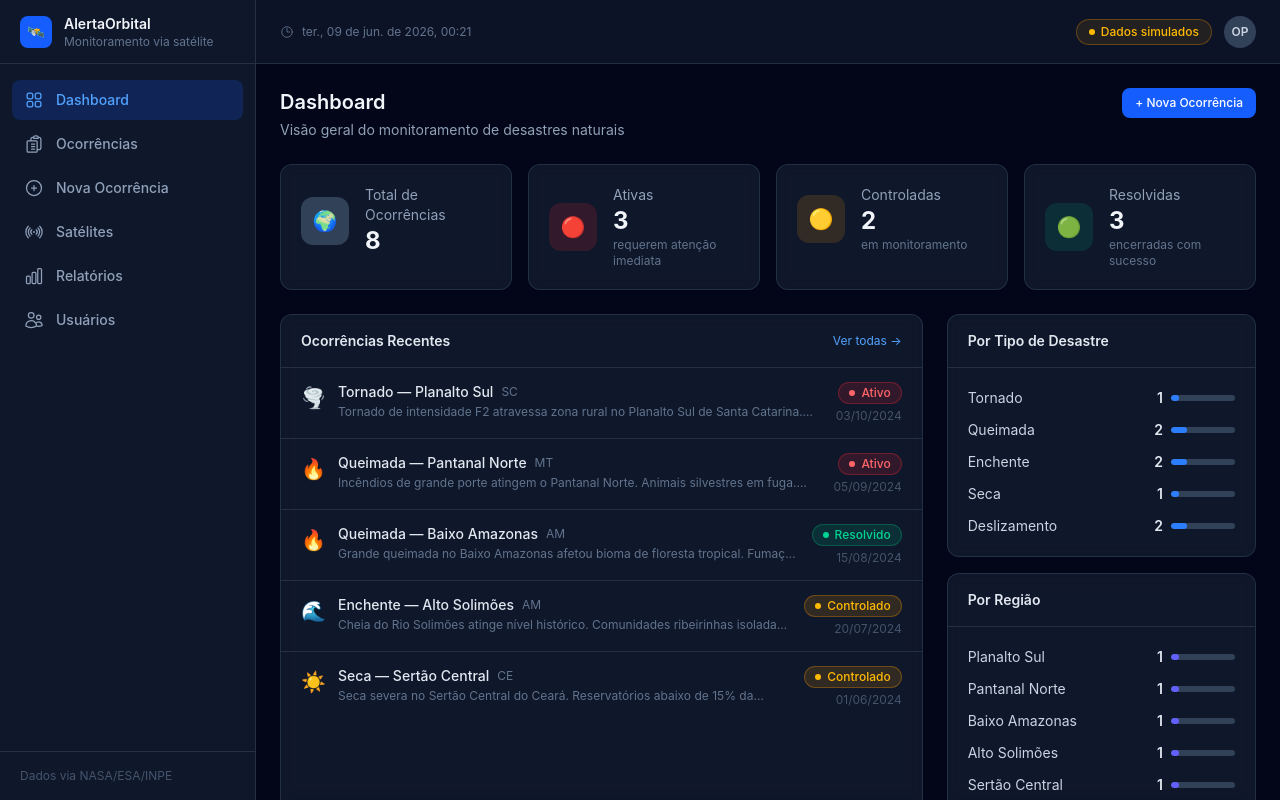
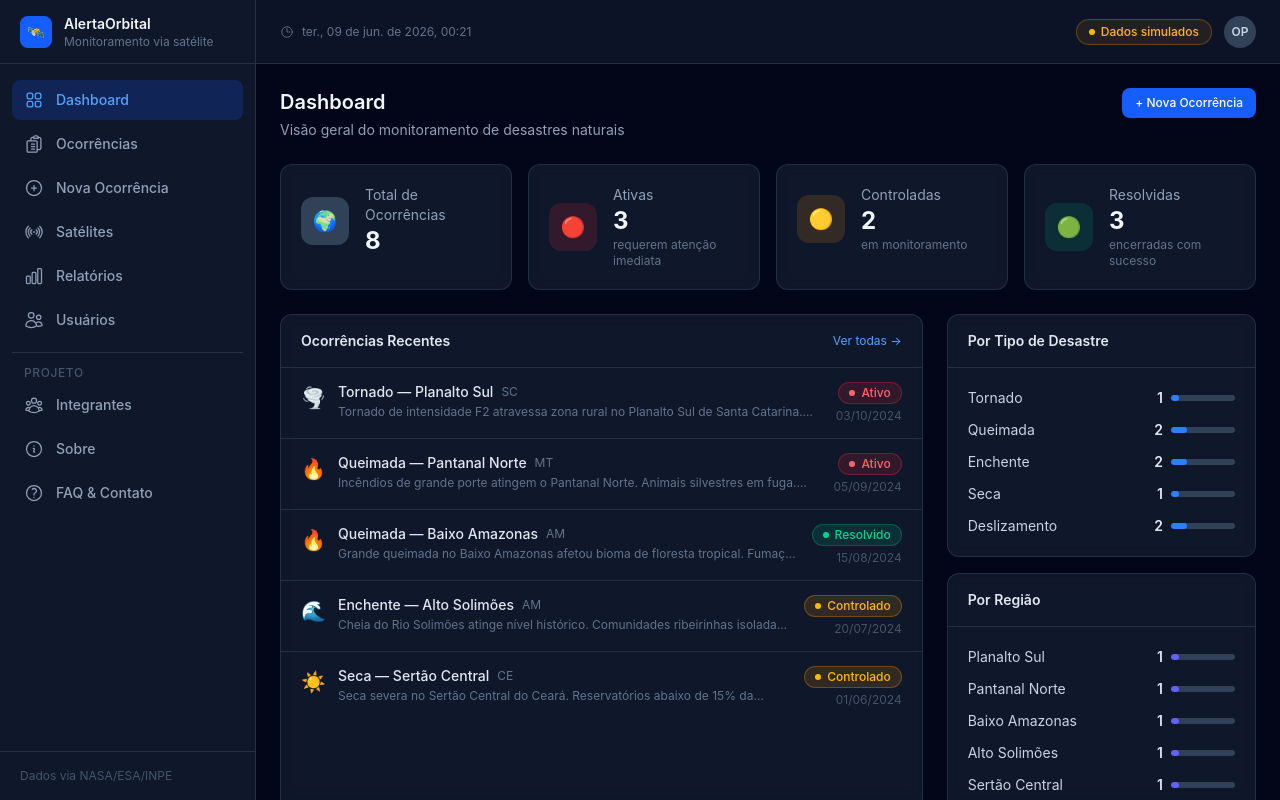
Before and after one commit to MaThPMJ/AlertaOrbital-GS, a React (Vite) app: page / in a window 1280 px wide. Built offline with nearby package versions, Linux system fonts and the light colour scheme; no server answers.

Commit message:
Modifica SideBar

```diff
--- a/src/components/layout/Sidebar.tsx
+++ b/src/components/layout/Sidebar.tsx
@@ -64,6 +64,36 @@ const navItems: NavItem[] = [
   },
 ];
 
+const navItemsInfo: NavItem[] = [
+  {
+    to: '/integrantes',
+    label: 'Integrantes',
+    icon: (
+      <svg viewBox="0 0 24 24" fill="none" stroke="currentColor" strokeWidth={1.5} className="h-5 w-5">
+        <path strokeLinecap="round" strokeLinejoin="round" d="M18 18.72a9.094 9.094 0 003.741-.479 3 3 0 00-4.682-2.72m.94 3.198l.001.031c0 .225-.012.447-.037.666A11.944 11.944 0 0112 21c-2.17 0-4.207-.576-5.963-1.584A6.062 6.062 0 016 18.719m12 0a5.971 5.971 0 00-.941-3.197m0 0A5.995 5.995 0 0012 12.75a5.995 5.995 0 00-5.058 2.772m0 0a3 3 0 00-4.681 2.72 8.986 8.986 0 003.74.477m.94-3.197a5.971 5.971 0 00-.94 3.197M15 6.75a3 3 0 11-6 0 3 3 0 016 0zm6 3a2.25 2.25 0 11-4.5 0 2.25 2.25 0 014.5 0zm-13.5 0a2.25 2.25 0 11-4.5 0 2.25 2.25 0 014.5 0z" />
+      </svg>
+    ),
+  },
+  {
+    to: '/sobre',
+    label: 'Sobre',
+    icon: (
+      <svg viewBox="0 0 24 24" fill="none" stroke="currentColor" strokeWidth={1.5} className="h-5 w-5">
+        <path strokeLinecap="round" strokeLinejoin="round" d="M11.25 11.25l.041-.02a.75.75 0 011.063.852l-.708 2.836a.75.75 0 001.063.853l.041-.021M21 12a9 9 0 11-18 0 9 9 0 0118 0zm-9-3.75h.008v.008H12V8.25z" />
+      </svg>
+    ),
+  },
+  {
+    to: '/faq',
+    label: 'FAQ & Contato',
+    icon: (
+      <svg viewBox="0 0 24 24" fill="none" stroke="currentColor" strokeWidth={1.5} className="h-5 w-5">
+        <path strokeLinecap="round" strokeLinejoin="round" d="M9.879 7.519c1.171-1.025 3.071-1.025 4.242 0 1.172 1.025 1.172 2.687 0 3.712-.203.179-.43.326-.67.442-.745.361-1.45.999-1.45 1.827v.75M21 12a9 9 0 11-18 0 9 9 0 0118 0zm-9 5.25h.008v.008H12v-.008z" />
+      </svg>
+    ),
+  },
+];
+
 interface SidebarProps {
   open: boolean;
   onClose: () => void;
@@ -123,6 +153,33 @@ export function Sidebar({ open, onClose }: SidebarProps) {
               </li>
             ))}
           </ul>
+
+          <div className="my-3 border-t border-slate-700/60" />
+          <p className="mb-1 px-3 text-xs font-medium uppercase tracking-wider text-slate-600">
+            Projeto
+          </p>
+
+          <ul className="flex flex-col gap-1" role="list">
+            {navItemsInfo.map((item) => (
+              <li key={item.to}>
+                <NavLink
+                  to={item.to}
+                  onClick={onClose}
+                  className={({ isActive }) =>
+                    cn(
+                      'flex items-center gap-3 rounded-lg px-3 py-2.5 text-sm font-medium transition-colors',
+                      isActive
+                        ? 'bg-blue-600/20 text-blue-400'
+                        : 'text-slate-400 hover:bg-slate-800 hover:text-slate-200',
+                    )
+                  }
+                >
+                  {item.icon}
+                  {item.label}
+                </NavLink>
+              </li>
+            ))}
+          </ul>
         </nav>
 
         {/* Footer */}
```
